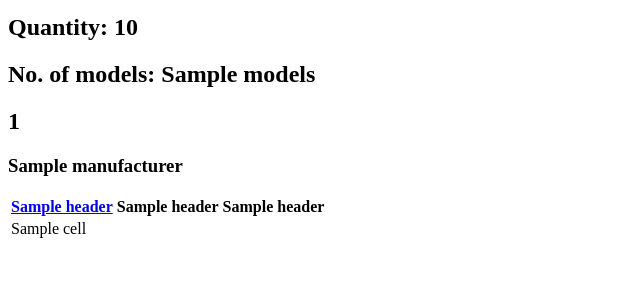
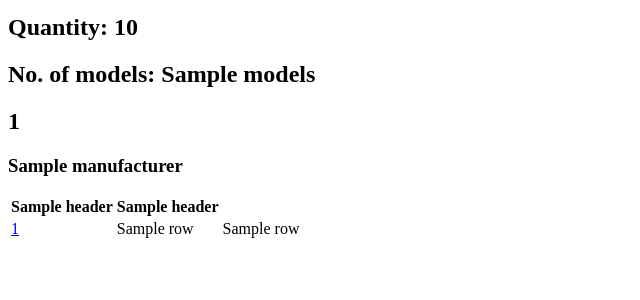
Before and after one commit to tomalexsmith/Stocsus, a Flask app: template templates/results.html in a window 1280 px wide. Shown: the part 250-550 px from the top of the page, without its empty margins (0-640 px from the left). Run offline with Flask 2, Linux system fonts and the light colour scheme; the template is opened without the code that fills it: most values are stand-ins (such as "Sample title", 1, 10 or a date in 2020).

Commit message:
Fix manufacturer name not linking to correct URL

```diff
--- a/templates/results.html
+++ b/templates/results.html
@@ -20,15 +20,15 @@
         </div>
         <table>
             <tr>
-                <th><a href="{{ header[3] }}">{{ header[0] }}</a></th>
-                <th>{{ header[1] }}</th>
-                <th>{{ header[2] }}</th>
+                {% for i in range(2) %}
+                    <th>{{ header[i] }}</th>
+                {% endfor %}
             </tr>
             {% for row in data %}
                 <tr>
-                    {% for cell in row %}
-                    <td>{{ cell }}</td>
-                    {% endfor %}
+                    <td><a href="{{ row[3] }}">{{ row[0] }}</a></td>
+                    <td>{{ row[1] }}</td>
+                    <td>{{ row[2] }}</td>
                 </tr>
             {% endfor %}
         </table>
```
